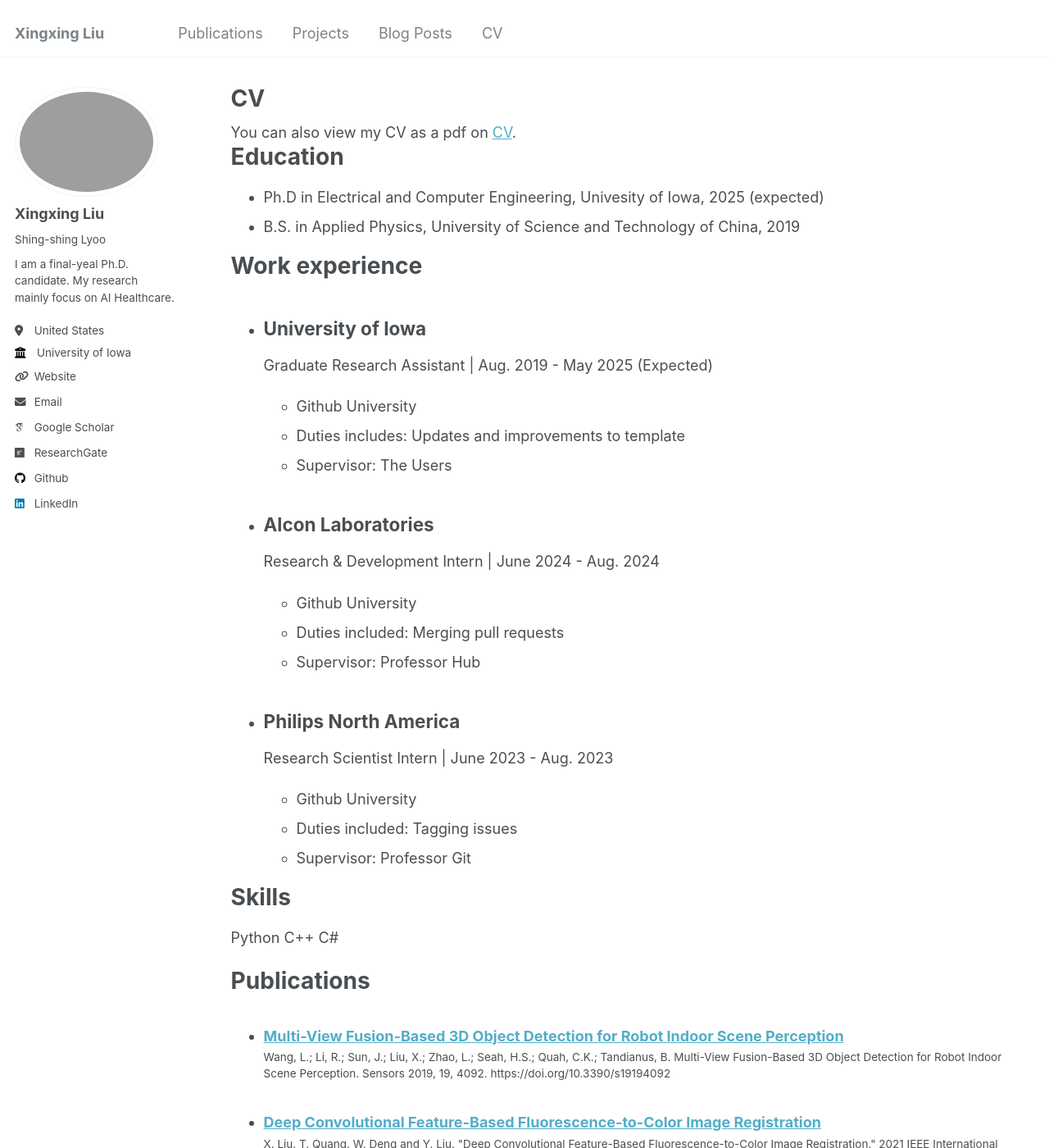
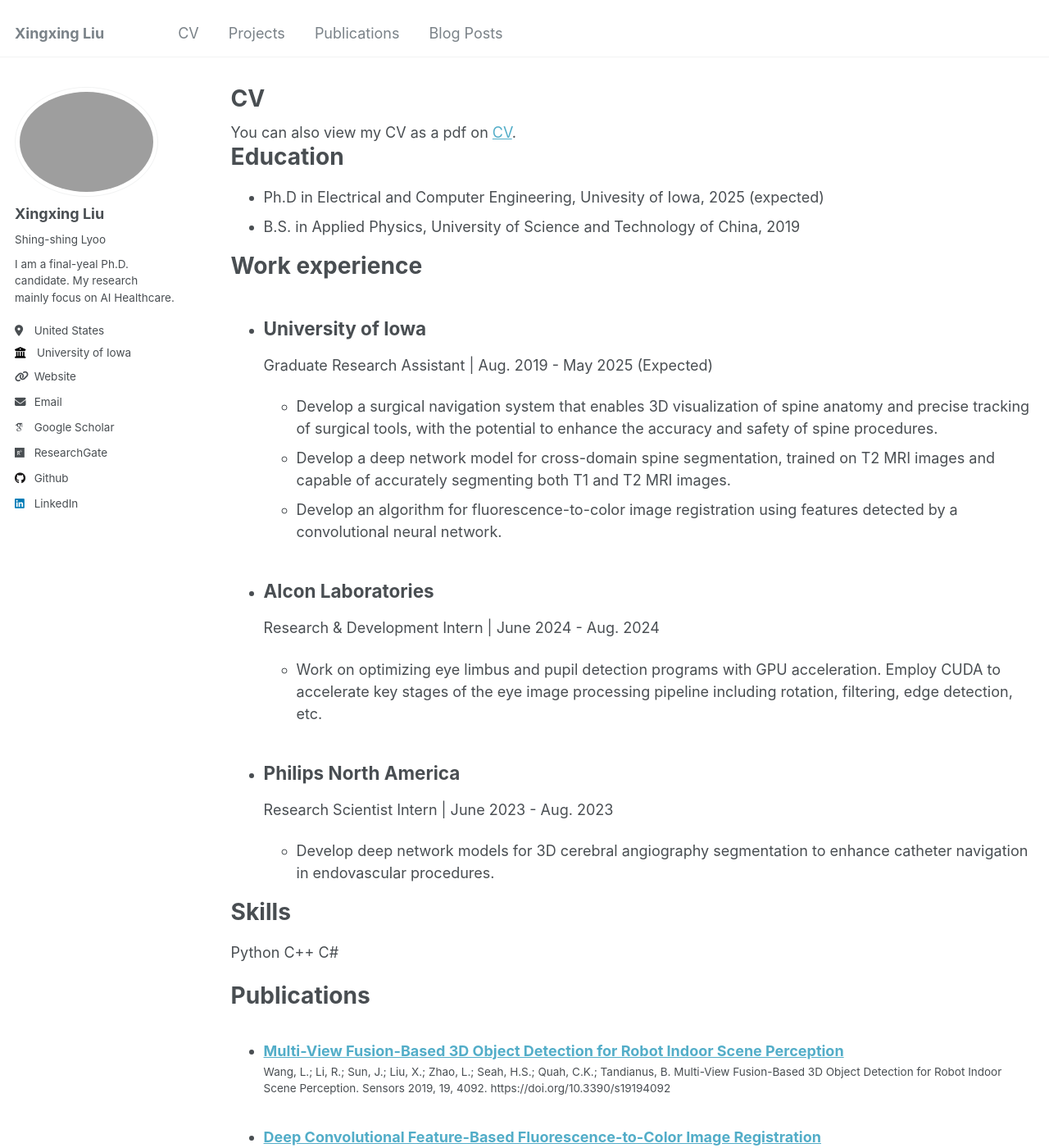
Before and after one commit to xxliu1996/xxliu1996.github.io, a Jekyll site: the page built from _pages/cv.md, in a window 1280 px wide and 1400 px high. Shown: the whole window at 82% size. Built offline with Jekyll 4.4.1, drawn with Linux system fonts in a browser that asks for light colours; some web fonts are replaced.

Commit message:
update CV

```diff
--- a/_pages/cv.md
+++ b/_pages/cv.md
@@ -21,21 +21,17 @@ Work experience
 ======
 * ## University of Iowa
 Graduate Research Assistant | Aug. 2019 - May 2025 (Expected)
-  * Github University
-  * Duties includes: Updates and improvements to template
-  * Supervisor: The Users
+  * Develop a surgical navigation system that enables 3D visualization of spine anatomy and precise tracking of surgical tools, with the potential to enhance the accuracy and safety of spine procedures.
+  * Develop a deep network model for cross-domain spine segmentation, trained on T2 MRI images and capable of accurately segmenting both T1 and T2 MRI images.
+  * Develop an algorithm for fluorescence-to-color image registration using features detected by a convolutional neural network.
 
 * ## Alcon Laboratories
 Research & Development Intern | June 2024 - Aug. 2024
-  * Github University
-  * Duties included: Merging pull requests
-  * Supervisor: Professor Hub
+  * Work on optimizing eye limbus and pupil detection programs with GPU acceleration. Employ CUDA to accelerate key stages of the eye image processing pipeline including rotation, filtering, edge detection, etc.
 
 * ## Philips North America
 Research Scientist Intern | June 2023 - Aug. 2023
-  * Github University
-  * Duties included: Tagging issues
-  * Supervisor: Professor Git
+  * Develop deep network models for 3D cerebral angiography segmentation to enhance catheter navigation in endovascular procedures.
 
 Skills
 ======
```
Also changed, not shown: _data/navigation.yml (+6 -5 lines).
